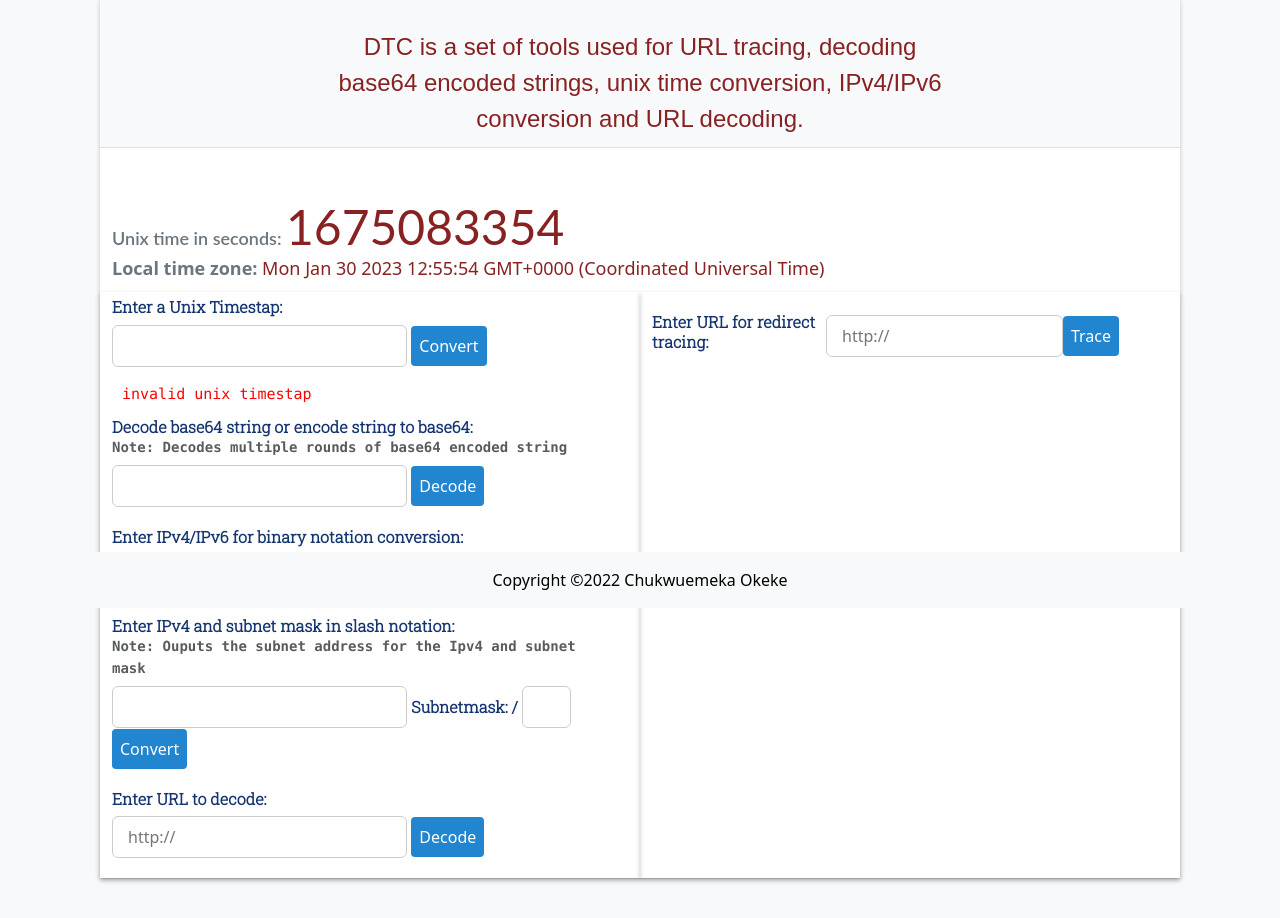
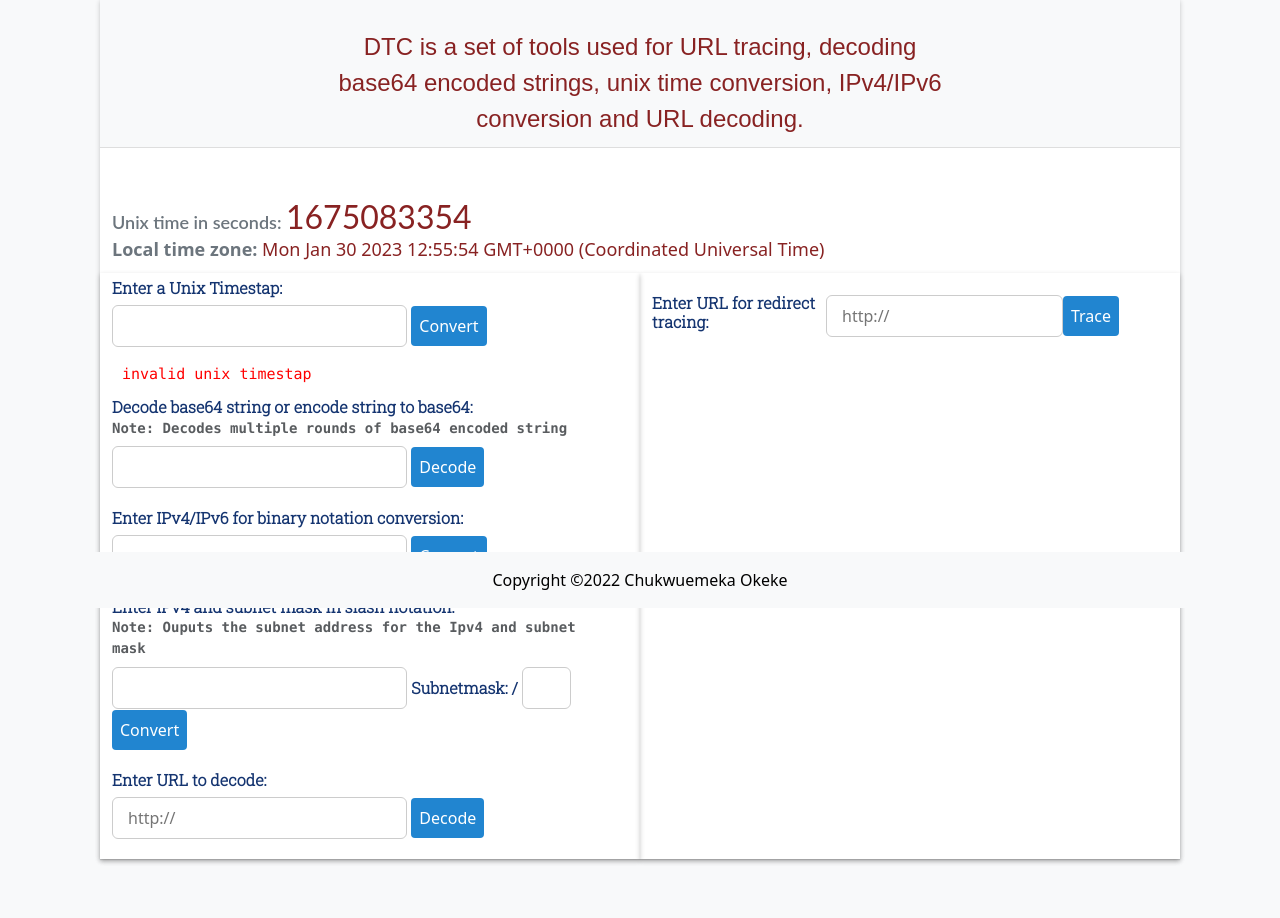
Before and after one commit to charlesokeke/Conversion-tools, a Flask app: page /test in a window 1280 px wide. Shown: the part 192-1110 px from the top of the page. After the commit the page ends 1056 px from the top, so only its background shows below. Run offline with Flask 2, Linux system fonts and the light colour scheme; some libraries are stand-ins or nearby versions.

Commit message:
changed headers

```diff
--- a/templates/test.html
+++ b/templates/test.html
@@ -216,7 +216,7 @@
       <div style="margin-bottom:10px;">
 
 		  <p  style="padding:0px; margin:0px; font-weight:600;font-size:18px;font-family: Lato,'Helvetica Neue',Arial,Helvetica,sans-serif" class="text-right text-secondary">
-		  Unix time in seconds: <span id="unix-time" class="unix-time-font-size display-4"style="font-size:3rem"></span> </p>
+		  Unix time in seconds: <span id="unix-time" class="unix-time-font-size display-4"style="font-size:2rem"></span> </p>
 		  <p style="padding:0px; margin:0px;font-size:18px; font-weight:600;" class="text-secondary"> Local time zone: <span id="unix-time-date" class="unix-time-font-size"></span> </p>
 		</div>
    <div class="col-6" style="box-shadow: 0 1px 1px 0 rgb(0 0 0 / 6%), 0 2px 5px 0 rgb(0 0 0 / 20%);padding-top:5px">
```
Also changed, not shown: 1 other file.
